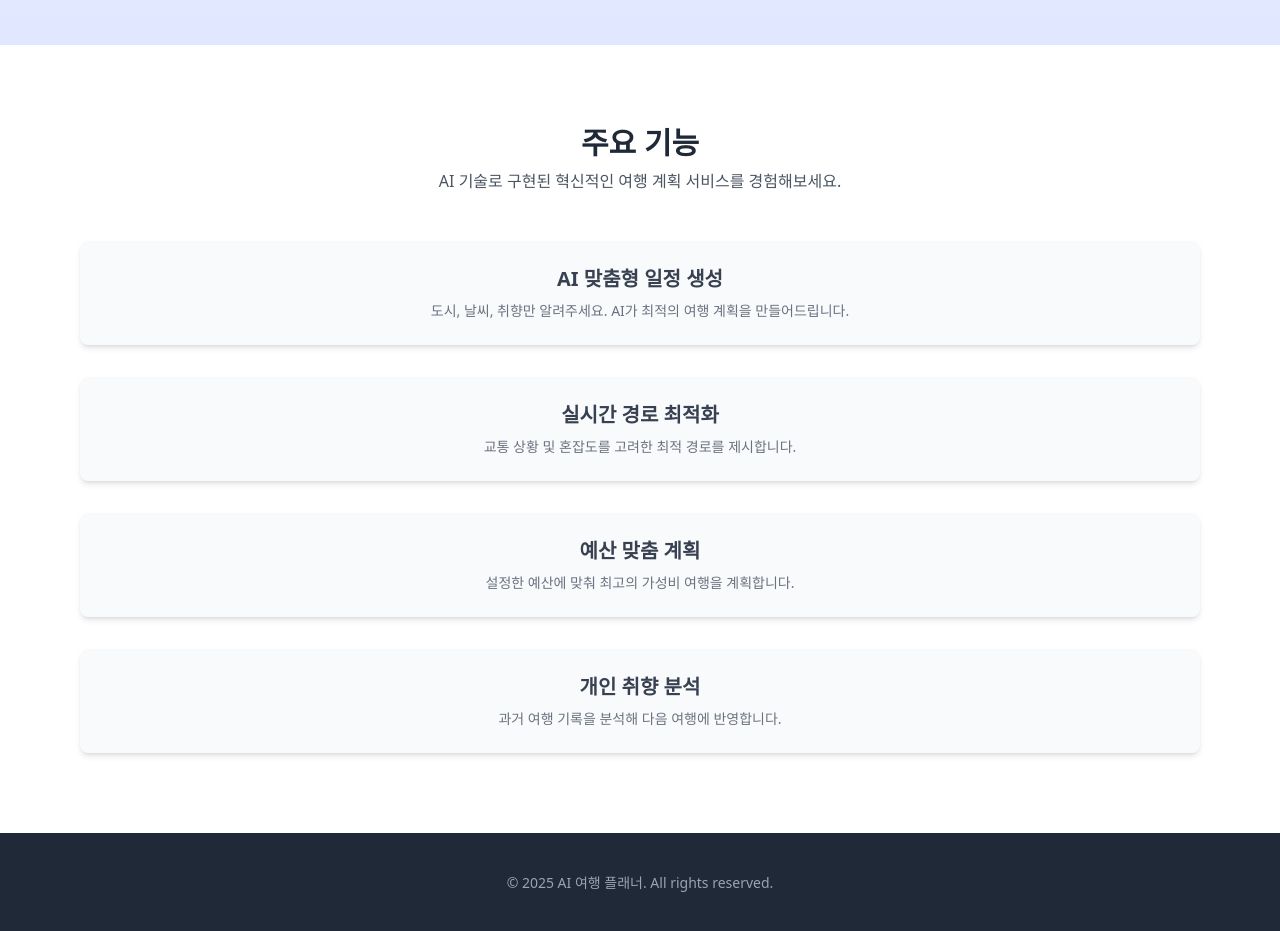
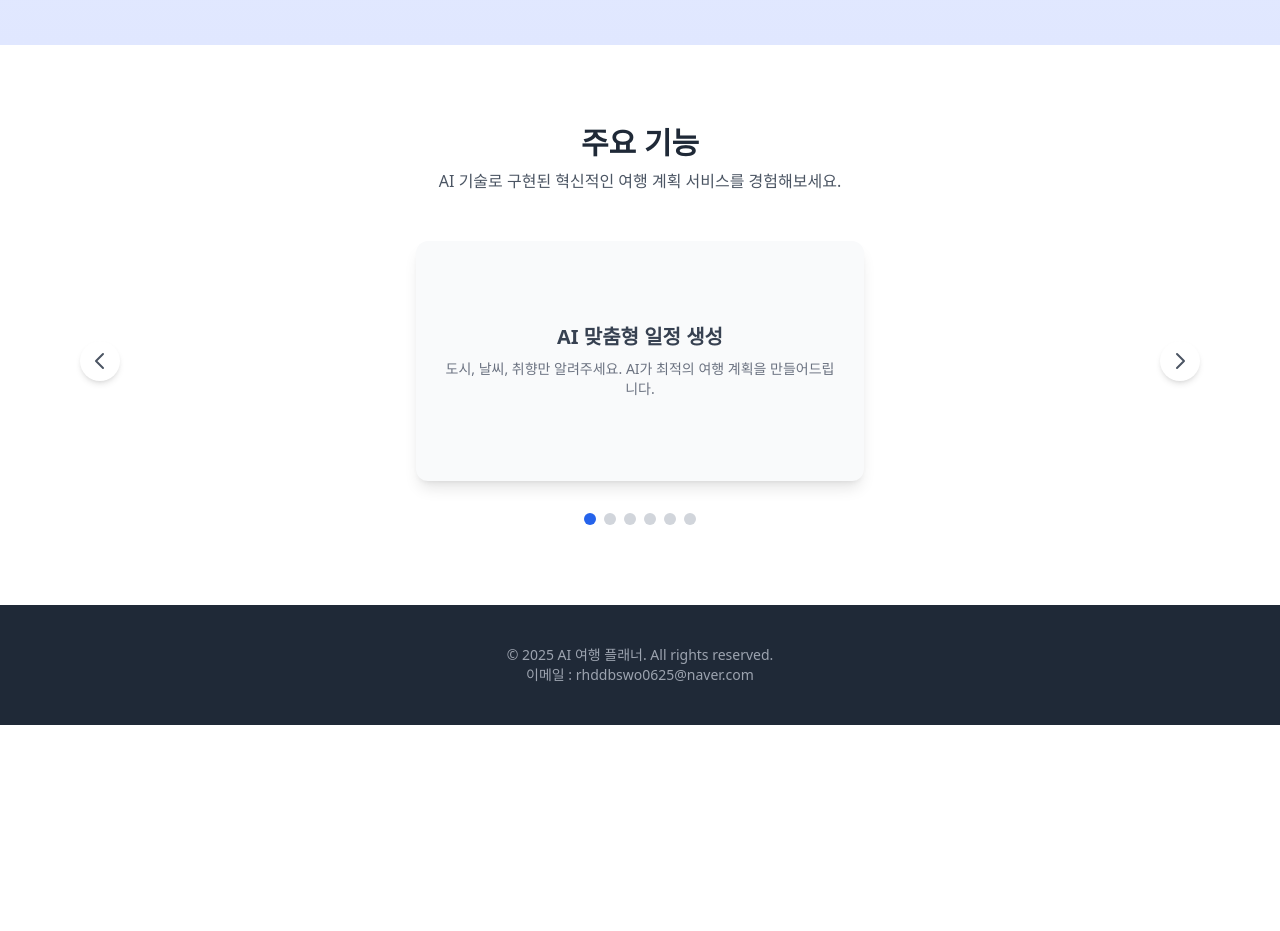
Before and after one commit to yun-cpu-max/aitravel-app, a React (Vite) app in the folder frontend/vite-project/: page / in a window 1280 px wide. Shown: the part 880-1811 px from the top of the page. After the commit the page ends 1605 px from the top, so only its background shows below. Built offline with nearby package versions, Linux system fonts and the light colour scheme.

Commit message:
commit3
frontend

```diff
--- a/frontend/vite-project/src/components/FeatureSection.jsx
+++ b/frontend/vite-project/src/components/FeatureSection.jsx
@@ -1,8 +1,8 @@
-// src/components/FeatureSection.jsx
-
-import React from 'react';
+import React, { useState } from 'react';
 
 const FeatureSection = () => {
+  const [currentIndex, setCurrentIndex] = useState(0);
+
   const features = [
     {
       title: 'AI 맞춤형 일정 생성',
@@ -20,27 +20,91 @@ const FeatureSection = () => {
       title: '개인 취향 분석',
       description: '과거 여행 기록을 분석해 다음 여행에 반영합니다.',
     },
+    {
+      title: '통합 예약 지원',
+      description: '항공권, 숙소, 교통 수단을 한 번에 예약하고 관리하세요.',
+    },
+    {
+      title: '실시간 경비 추적기',
+      description: '여행 중 지출을 실시간으로 기록하고 예산을 관리할 수 있습니다.',
+    },
   ];
+
+  const handleNext = () => {
+    setCurrentIndex((prevIndex) => (prevIndex + 1) % features.length);
+  };
+
+  const handlePrev = () => {
+    setCurrentIndex((prevIndex) => (prevIndex - 1 + features.length) % features.length);
+  };
 
   return (
     <section className="py-20 bg-white">
-      <div className="max-w-6xl mx-auto px-4 text-center">
+      <div className="max-w-6xl mx-auto px-4 text-center relative">
         <h2 className="text-3xl font-bold text-gray-800 mb-2">
           주요 기능
         </h2>
         <p className="text-gray-600 mb-12">
           AI 기술로 구현된 혁신적인 여행 계획 서비스를 경험해보세요.
         </p>
-        <div className="grid grid-cols-1 md:grid-cols-2 lg:grid-cols-4 gap-8">
-          {features.map((feature, index) => (
-            <div key={index} className="bg-gray-50 p-6 rounded-lg shadow-md transition-all duration-300 hover:shadow-xl">
-              <h3 className="text-xl font-semibold text-gray-700 mb-2">
-                {feature.title}
-              </h3>
-              <p className="text-gray-500 text-sm">
-                {feature.description}
-              </p>
-            </div>
+
+        <div className="relative flex justify-center items-center">
+          {/* 이전 버튼 */}
+          <button
+            onClick={handlePrev}
+            className="absolute left-0 z-10 p-2 bg-white rounded-full shadow-md transition-all duration-300 hover:scale-110 focus:outline-none focus:ring-2 focus:ring-blue-500 focus:ring-offset-2"
+            aria-label="Previous feature"
+          >
+            <svg
+              className="w-6 h-6 text-gray-600"
+              fill="none"
+              stroke="currentColor"
+              viewBox="0 0 24 24"
+              xmlns="http://www.w3.org/2000/svg"
+            >
+              <path strokeLinecap="round" strokeLinejoin="round" strokeWidth="2" d="M15 19l-7-7 7-7"></path>
+            </svg>
+          </button>
+
+          {/* 현재 기능 표시 */}
+          <div className="bg-gray-50 p-6 rounded-xl shadow-lg w-full max-w-md transition-transform duration-500 ease-in-out transform scale-100 min-h-60 flex flex-col justify-center items-center">
+            <h3 className="text-xl font-semibold text-gray-700 mb-2">
+              {features[currentIndex].title}
+            </h3>
+            <p className="text-gray-500 text-sm">
+              {features[currentIndex].description}
+            </p>
+          </div>
+
+          {/* 다음 버튼 */}
+          <button
+            onClick={handleNext}
+            className="absolute right-0 z-10 p-2 bg-white rounded-full shadow-md transition-all duration-300 hover:scale-110 focus:outline-none focus:ring-2 focus:ring-blue-500 focus:ring-offset-2"
+            aria-label="Next feature"
+          >
+            <svg
+              className="w-6 h-6 text-gray-600"
+              fill="none"
+              stroke="currentColor"
+              viewBox="0 0 24 24"
+              xmlns="http://www.w3.org/2000/svg"
+            >
+              <path strokeLinecap="round" strokeLinejoin="round" strokeWidth="2" d="M9 5l7 7-7 7"></path>
+            </svg>
+          </button>
+        </div>
+
+        {/* 페이지네이션 (점) */}
+        <div className="flex justify-center space-x-2 mt-8">
+          {features.map((_, index) => (
+            <button
+              key={index}
+              onClick={() => setCurrentIndex(index)}
+              className={`w-3 h-3 rounded-full transition-colors duration-300 ${
+                index === currentIndex ? 'bg-blue-600' : 'bg-gray-300 hover:bg-gray-400'
+              }`}
+              aria-label={`Go to feature ${index + 1}`}
+            ></button>
           ))}
         </div>
       </div>
--- a/frontend/vite-project/src/components/Footer.jsx
+++ b/frontend/vite-project/src/components/Footer.jsx
@@ -9,6 +9,21 @@ const Footer = () => {
         <p className="text-sm">
           © 2025 AI 여행 플래너. All rights reserved.
         </p>
+        {/* <p className="text-sm">
+          이용약관
+        </p>
+        <p className="text-sm">
+          개인정보처리방침
+        </p>
+        <p className="text-sm">
+          고객센터
+        </p>
+        <p className="text-sm">
+          제휴문의
+        </p> */}
+        <p className="text-sm">
+          이메일 : rhddbswo0625@naver.com
+        </p>
       </div>
     </footer>
   );
```
